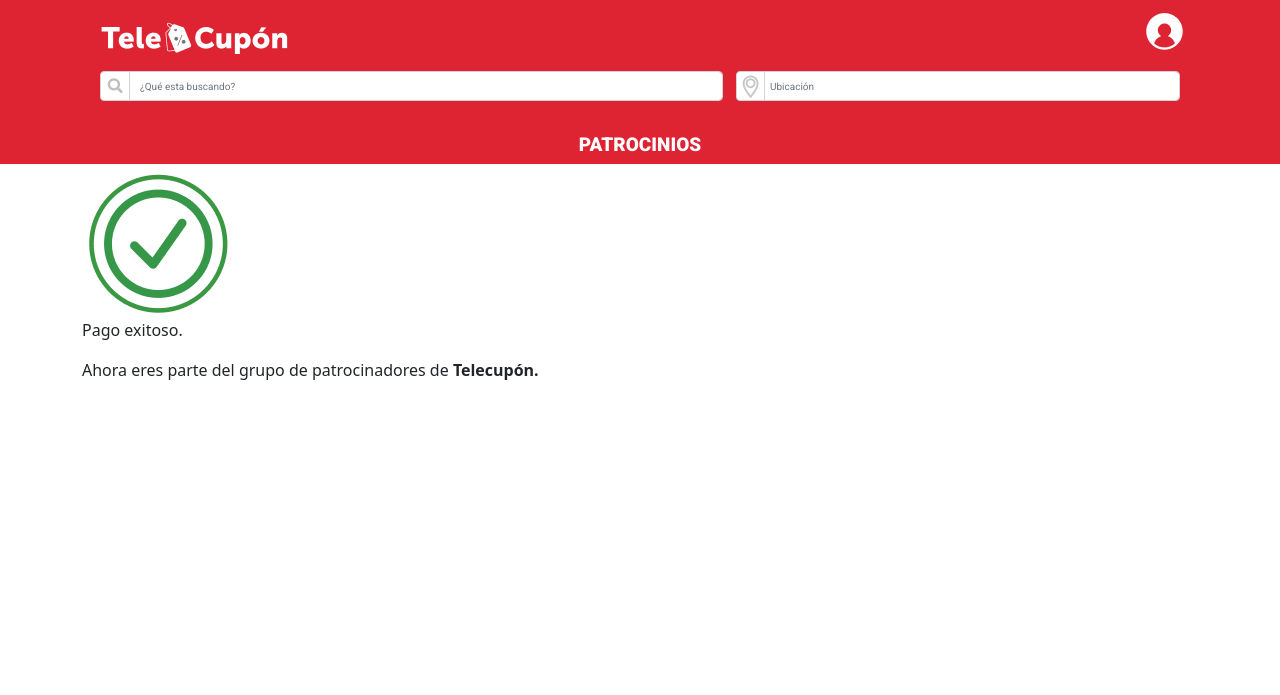
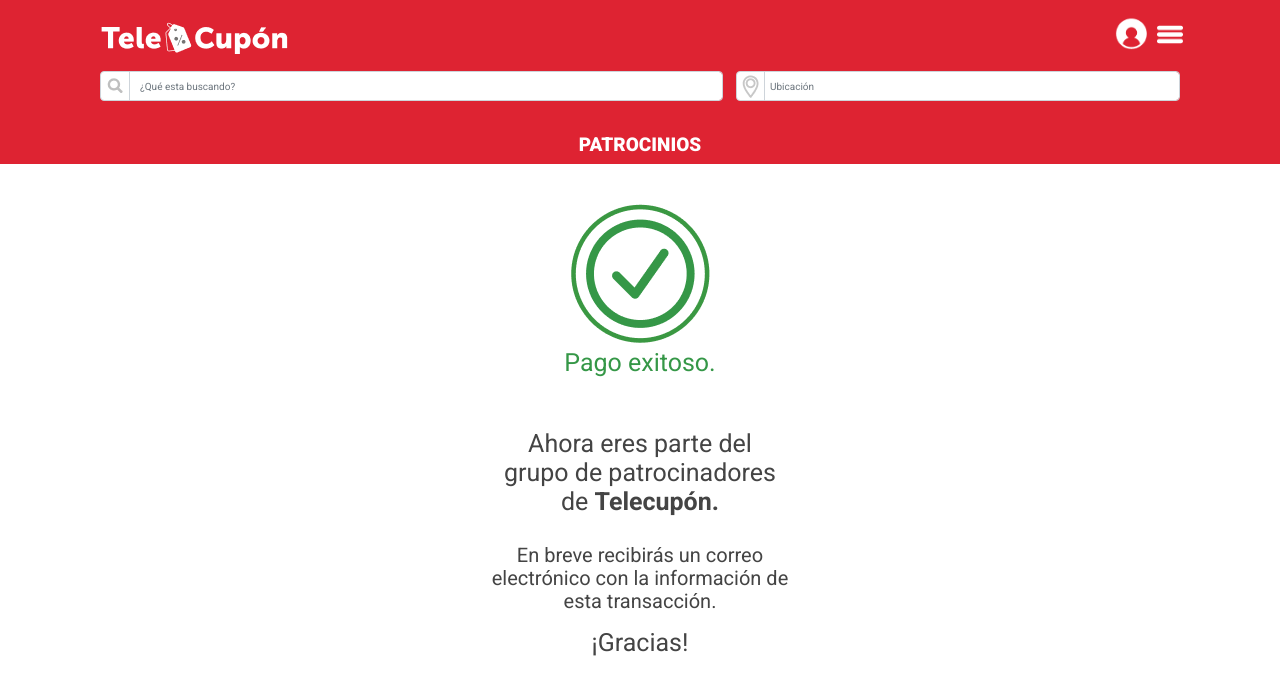
Before and after one commit to Damian-Fiesco/trabajos, a PHP site: page /confirmacion_de_registro3.php in a window 1280 px wide. Shown: the top 695 px of the page. Run offline with PHP 8.4, Linux system fonts and the light colour scheme.

Commit message:
Version4
Con "Pago exitoso"

```diff
--- a/TeleCupon/confirmacion_de_registro3.php
+++ b/TeleCupon/confirmacion_de_registro3.php
@@ -17,28 +17,35 @@
 <!-- Start-->
 <div class="container">
     <div class="row">
-        <div class="col-12">
+        <div class="text-center col-12">
             <img src="images/right 1.png" class="img-fluid pago-exitoso-img">
         </div>
     </div>
     <div class="row">
-        <div class="col-12">
+        <div class="text-center col-12">
             <p class="p1-pago-exitoso">
                 Pago exitoso.
             </p>
         </div>
     </div>
     <div class="row">
-        <div class="col-12">
+        <div class="text-center col-12">
             <p class="p2-pago-exitoso">
                 Ahora eres parte del grupo de patrocinadores de <b>Telecupón.</b>
             </p>
         </div>
     </div>
     <div class="row">
-        <div class="col-12">
+        <div class="text-center col-12">
             <p class="p3-pago-exitoso">
-
+            En breve recibirás un correo electrónico con la información de esta transacción.
+            </p>
+        </div>
+    </div>
+    <div class="row">
+        <div class="text-center col-12">
+            <p class="p4-pago-exitoso">
+                ¡Gracias!
             </p>
         </div>
     </div>
--- a/TeleCupon/css/styles.css
+++ b/TeleCupon/css/styles.css
@@ -10,8 +10,27 @@
 }
 
 .user {
-    margin-top: 10px;
-    margin-right: 15px;
+    margin-top: 15px;
+    margin-right: 45px;
+    background: transparent;
+    border: transparent;
+}
+
+.user-img {
+    width: 32px;
+    height: 34px;
+}
+
+.menu {
+    margin-right: -80px;
+    background: transparent;
+    border: transparent;
+    margin-top: 20px;
+}
+
+.menu-img {
+    width: 26px;
+    height: 19.47px;
 }
 
 .lupa {
@@ -2128,6 +2147,62 @@
 
 /* confirmacion_de_registro3.php -Inicio- */
 
+.pago-exitoso-img {
+    margin: 0 auto;
+    margin-top: 30px;
+    width: 152px;
+    height: 154px;
+}
+
+.p1-pago-exitoso {
+    width: 170px;
+    height: 32px;
+    font-family: Roboto;
+    font-style: normal;
+    font-weight: normal;
+    font-size: 25px;
+    line-height: 29px;
+    color: #359747;
+    margin: 0 auto;
+}
+
+.p2-pago-exitoso {
+    width: 292px;
+    height: 90px;
+    font-family: Roboto;
+    font-style: normal;
+    font-weight: normal;
+    font-size: 25px;
+    line-height: 29px;
+    color: #444444;
+    margin: 0 auto;
+    margin-top: 49px;
+}
+
+.p3-pago-exitoso {
+    width: 308px;
+    font-family: Roboto;
+    font-style: normal;
+    font-weight: normal;
+    font-size: 20px;
+    line-height: 23px;
+    color: #444444;
+    margin: 0 auto;
+    margin-top: 25px;
+}
+
+.p4-pago-exitoso {
+    width: 170px;
+    font-family: Roboto;
+    font-style: normal;
+    font-weight: normal;
+    font-size: 25px;
+    line-height: 29px;
+    color: #444444;
+    margin: 0 auto;
+    margin-top: 15px;
+}
+
 
 /* confirmacion_de_registro3.php -Final- */
 
--- a/TeleCupon/includes/header.php
+++ b/TeleCupon/includes/header.php
@@ -7,7 +7,12 @@
                 <img src="images/svg-logo 1.png" alt="logo" class="img-fluid logo">
             </div>
             <div class="col-6">
-                <img src="images/user 1.png" alt="User" class="img-fluid float-end user">
+                <button type="button" class="float-end user">
+                    <img src="images/user 1.png" alt="User" class="img-fluid user-img">
+                </button>
+                <button type="button" class="float-end menu">
+                    <img src="images/menu-img.png" alt="menu" class="img-fluid menu-img">
+                </button>
             </div>
 
         </div>
```
Also changed, not shown: TeleCupon/images/Menu-img.png (added).
